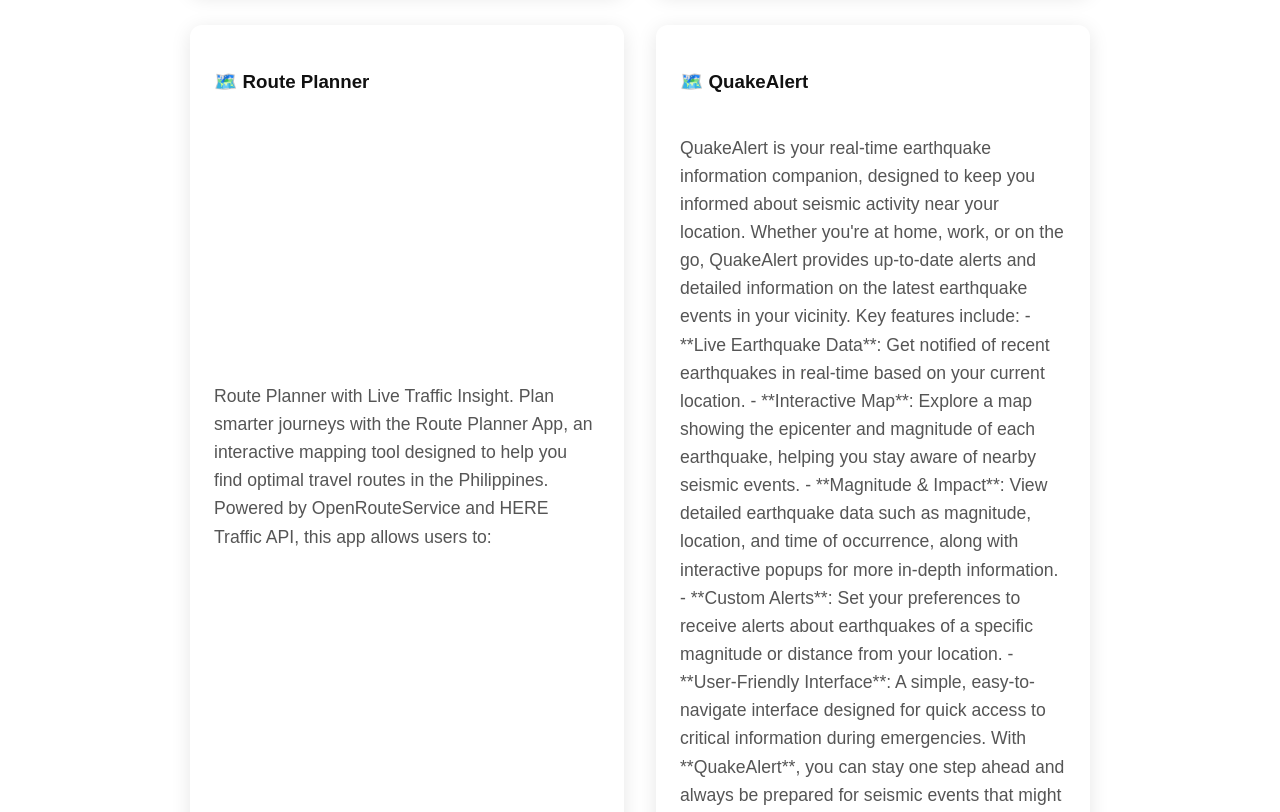
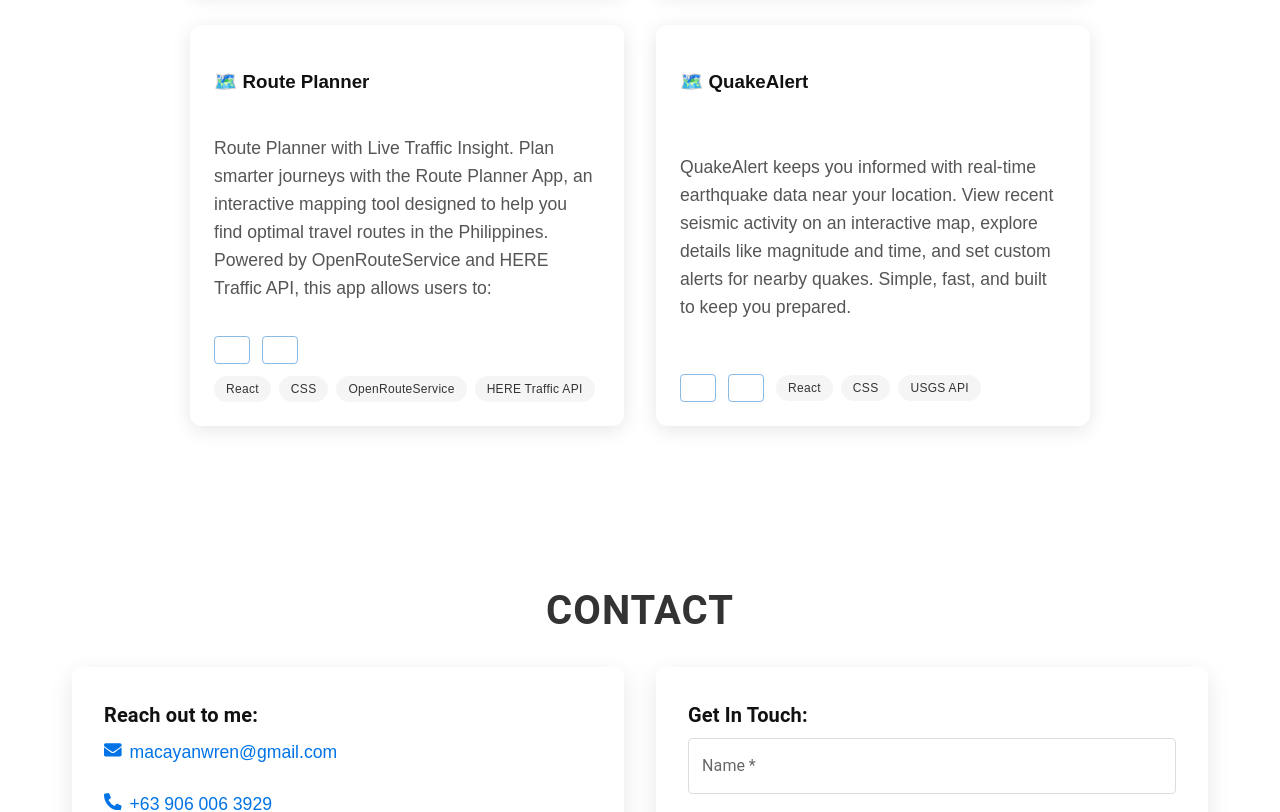
Before and after one commit to hnddrx/webportfolio, a Next.js app: page / in a window 1280 px wide. Shown: the part 3020-3832 px from the top of the page. Built offline with nearby package versions, Linux system fonts and the light colour scheme; some icons are missing.

Commit message:
Update projects.js

```diff
--- a/data/projects.js
+++ b/data/projects.js
@@ -58,7 +58,7 @@
   {
     "icon": "🗺️",
     "title": "QuakeAlert",
-    "description": "QuakeAlert is your real-time earthquake information companion, designed to keep you informed about seismic activity near your location. Whether you're at home, work, or on the go, QuakeAlert provides up-to-date alerts and detailed information on the latest earthquake events in your vicinity.\n\nKey features include:\n\n- **Live Earthquake Data**: Get notified of recent earthquakes in real-time based on your current location.\n- **Interactive Map**: Explore a map showing the epicenter and magnitude of each earthquake, helping you stay aware of nearby seismic events.\n- **Magnitude & Impact**: View detailed earthquake data such as magnitude, location, and time of occurrence, along with interactive popups for more in-depth information.\n- **Custom Alerts**: Set your preferences to receive alerts about earthquakes of a specific magnitude or distance from your location.\n- **User-Friendly Interface**: A simple, easy-to-navigate interface designed for quick access to critical information during emergencies.\n\nWith **QuakeAlert**, you can stay one step ahead and always be prepared for seismic events that might affect you.",
+    "description": "QuakeAlert keeps you informed with real-time earthquake data near your location. View recent seismic activity on an interactive map, explore details like magnitude and time, and set custom alerts for nearby quakes. Simple, fast, and built to keep you prepared.",
     "url": "https://quakeapp-rho.vercel.app/",
     "tools": ["React", "CSS", "USGS API"],
     "repo": "https://github.com/hnddrx/quakeapp"
```
